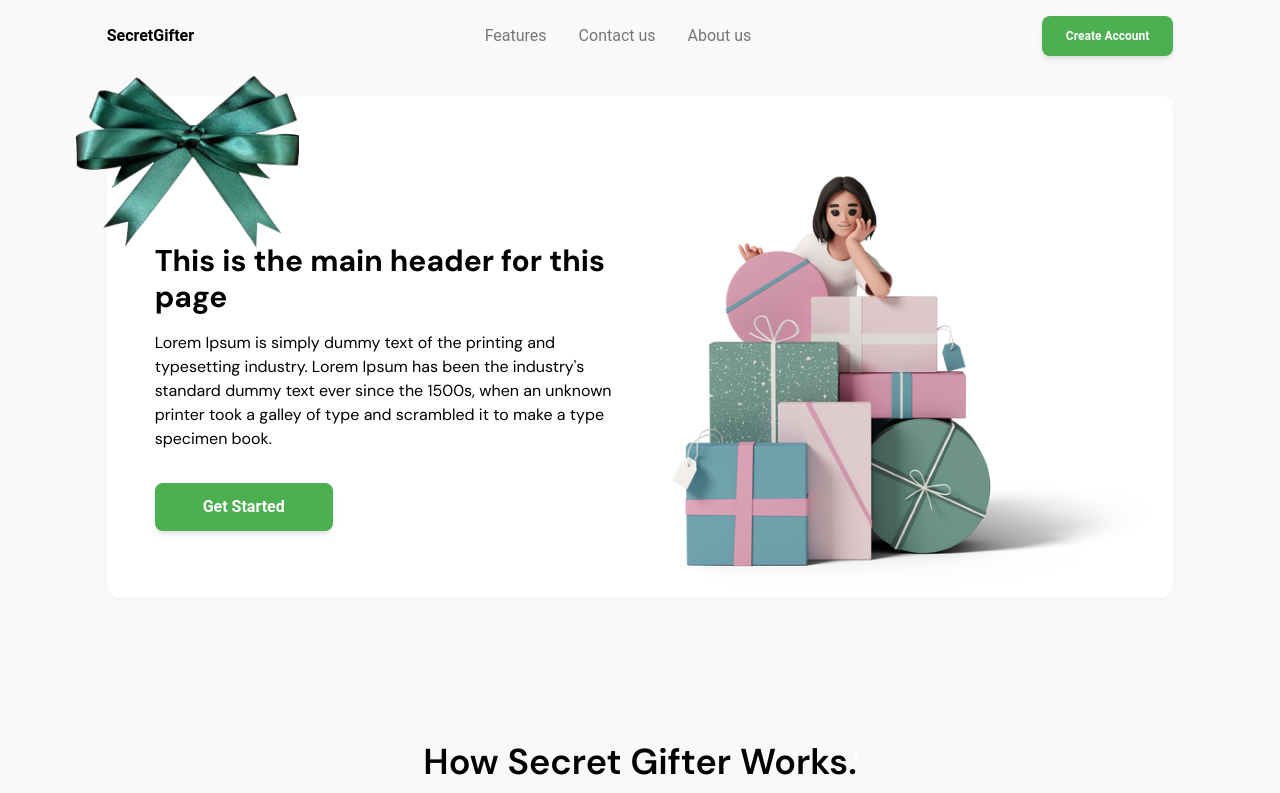
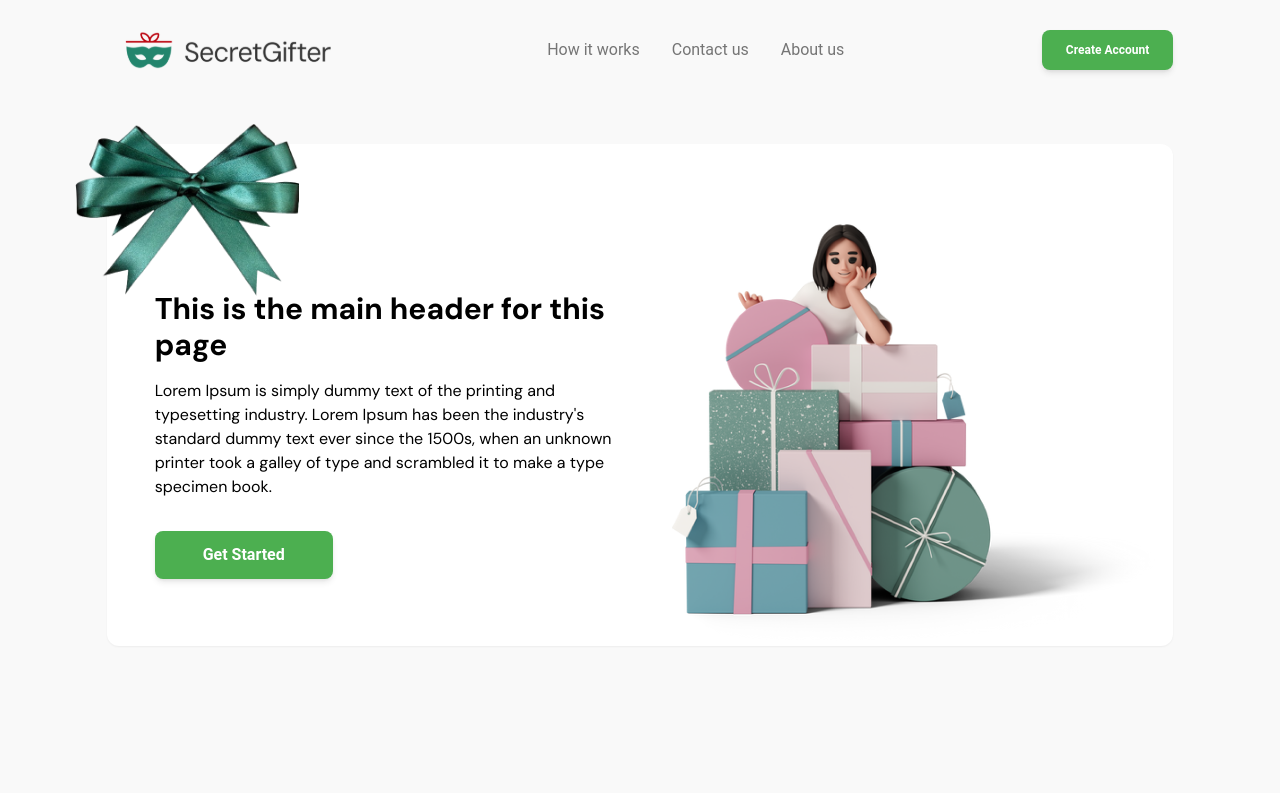
Before and after one commit to ByteChi-Labs/secret-gifter-landing-page, a Next.js app: page / in a window 1280 px wide. Shown: the top 793 px of the page. Built offline with nearby package versions, Linux system fonts and the light colour scheme.

Commit message:
updated header

```diff
--- a/src/components/layouts/Layout.js
+++ b/src/components/layouts/Layout.js
@@ -7,7 +7,7 @@ const Layout = ({ children }) => {
     <div className="bg-off-white">
       <Header />
 
-      <div className="bg-off-white overflow-y-auto pt-[72px] snap-y	snap-mandatory	">
+      <div className="bg-off-white overflow-y-auto pt-[120px] snap-y	snap-mandatory	">
         <main className="snap-start ">{children}</main>
 
         <div>
--- a/src/components/layouts/components/Header.js
+++ b/src/components/layouts/components/Header.js
@@ -1,9 +1,12 @@
 import React, { useState } from 'react';
 import Link from 'next/link';
+import Image from 'next/image';
 import { useRouter } from 'next/router';
 
 import { Button } from '@material-tailwind/react';
 import Sidebar from './Sidebar';
+
+import { logo } from '../../../../public/assets/icons';
 
 const Header = () => {
   const [sidebar, setSidebar] = useState(false);
@@ -11,7 +14,7 @@ const Header = () => {
   const navItems = [
     {
       id: 1,
-      name: 'Features',
+      name: 'How it works',
       link: '/features',
     },
     {
@@ -29,7 +32,9 @@ const Header = () => {
   return (
     <header className="bg-off-white fixed top-0 left-0 w-full z-30 px-4 lg:px-12 xl:px-0 py-4">
       <nav className=" xl:w-5/6 mx-auto flex items-center justify-between">
-        <div className="font-bold">SecretGifter</div>
+        <div>
+          <Image src={logo} alt="secret gifter logo" />
+        </div>
 
         <ul className="hidden lg:flex items-center gap-x-8">
           {navItems?.map((item) => (
@@ -45,7 +50,10 @@ const Header = () => {
           ))}
         </ul>
 
-        <Button className="bg-forest-green capitalize"> create account</Button>
+        <Button className="hidden lg:block bg-forest-green capitalize">
+          {' '}
+          create account
+        </Button>
 
         <button
           onClick={() => setSidebar(!sidebar)}
```
